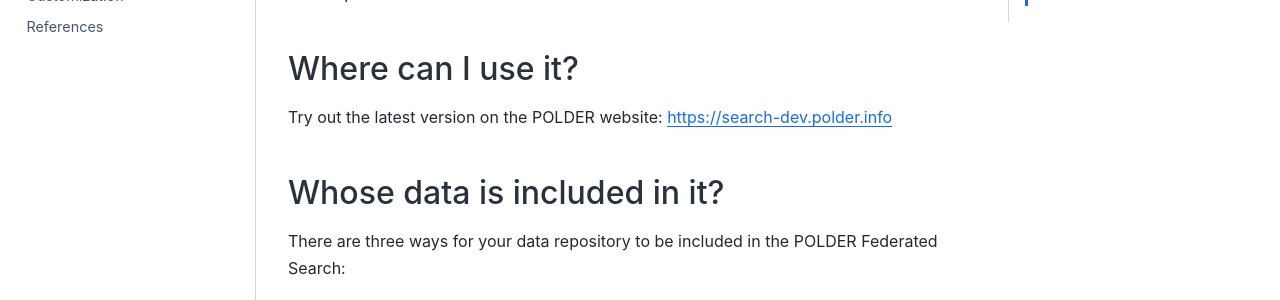
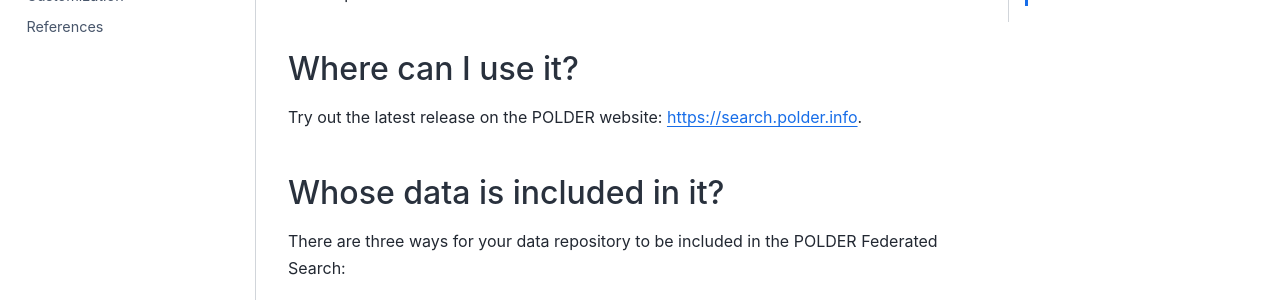
Before and after one commit to POLDER-Crew/Federated-Search-Documentation, a Jupyter Book: the page built from book/intro.md, in a window 1280 px wide and 900 px high. Shown: the part 260-560 px from the top of the window. Built offline with Jupyter Book 1.0.4 settings and Sphinx 7.4.7 and the Sphinx Book theme 1.1.4, drawn with Linux system fonts in a browser that asks for light colours.

Commit message:
Point the book to prod

```diff
--- a/book/intro.md
+++ b/book/intro.md
@@ -3,7 +3,7 @@
 A customizable federated search website, originally created for the polar research community. The intentions behind creating it are to have something that came from, and is meant to serve, an international community of polar (Arctic and Antarctic) researchers. We hope to build an easy to use, fast, accessible site that is tailored to this specific community and responds to its needs.
 
 ## Where can I use it?
-Try out the latest version on the POLDER website: [https://search-dev.polder.info](https://search-dev.polder.info)
+Try out the latest release on the POLDER website: [https://search.polder.info](https://search.polder.info).
 
 ## Whose data is included in it?
 There are three ways for your data repository to be included in the POLDER Federated Search:
```
